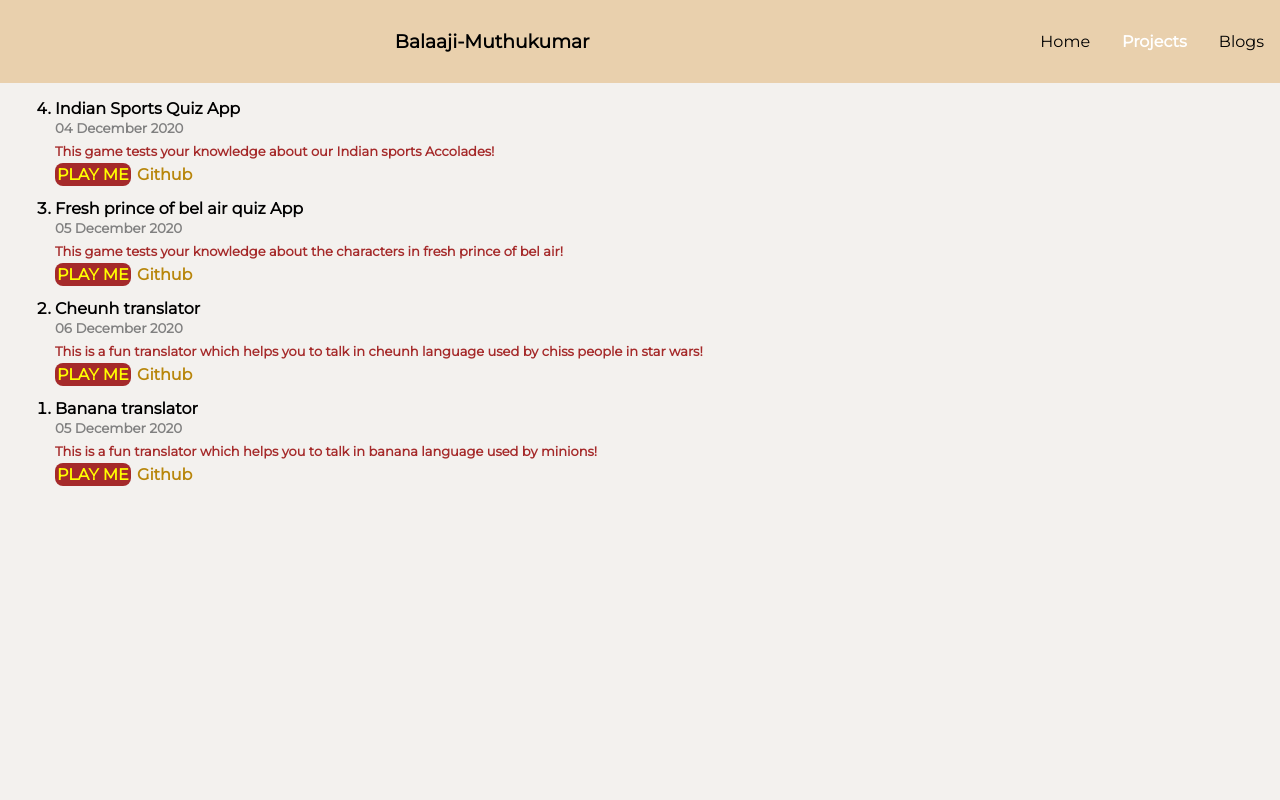
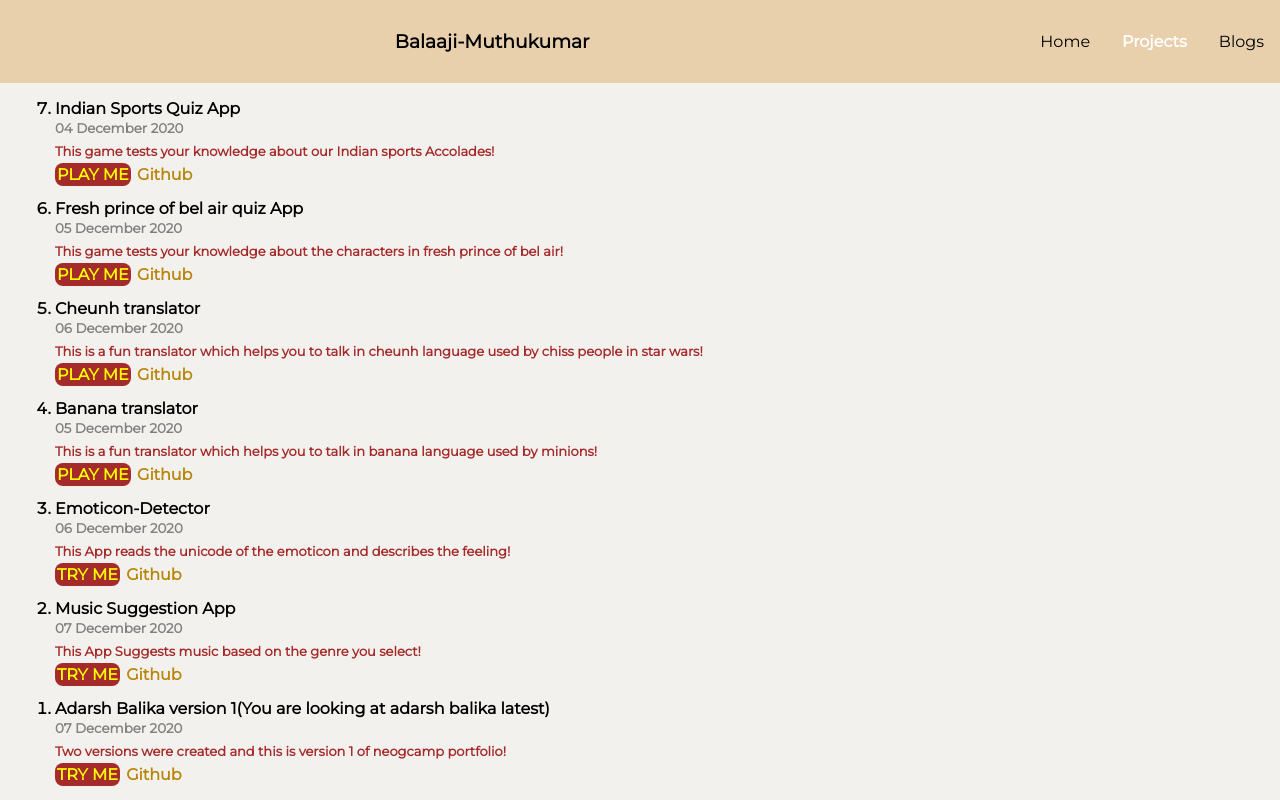
Before and after one commit to balaajimuthukumar/neogcamp_portfolio_2, a plain HTML site: page projects.html in a window 1280 px wide. Drawn offline with Linux system fonts and the light colour scheme.

Commit message:
Refactor-Changes made in the projects description section

```diff
--- a/projects.html
+++ b/projects.html
@@ -49,6 +49,30 @@
                     <a href="https://github.com/balaajimuthukumar/Minion_Talk" class="link link-secondary">Github</a>
                 </section>
             </li>
+            <li class="project-list">Emoticon-Detector
+                <section class="section">
+                    <small>06 December 2020</small>
+                    <p>This App reads the unicode of the emoticon and describes the feeling! </p>
+                    <a href="https://csb-u1vv3.netlify.app/" class="link link-primary">TRY ME</a>
+                    <a href="https://github.com/balaajimuthukumar/Emoticon-Detector" class="link link-secondary">Github</a>
+                </section>
+            </li>
+            <li class="project-list">Music Suggestion App
+                <section class="section">
+                    <small>07 December 2020</small>
+                    <p>This App Suggests music based on the genre you select! </p>
+                    <a href="https://csb-ywxdh.netlify.app/" class="link link-primary">TRY ME</a>
+                    <a href="https://github.com/balaajimuthukumar/MusicSuggestionApp" class="link link-secondary">Github</a>
+                </section>
+            </li>
+            <li class="project-list">Adarsh Balika version 1(You are looking at adarsh balika latest)
+                <section class="section">
+                    <small>07 December 2020</small>
+                    <p>Two versions were created and this is version 1 of neogcamp portfolio! </p>
+                    <a href="https://balaaji-muthukumar11.netlify.app" class="link link-primary">TRY ME</a>
+                    <a href="https://github.com/balaajimuthukumar/neogcamp_portfolio" class="link link-secondary">Github</a>
+                </section>
+            </li>
         </ol>
     </section>
 
```
